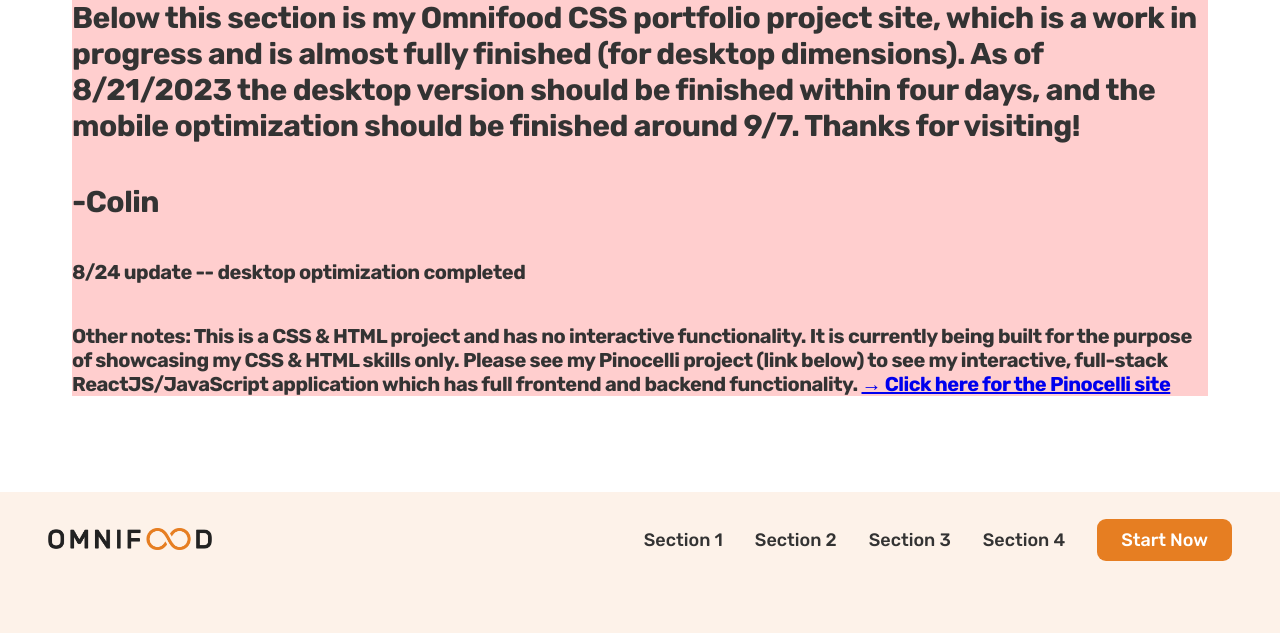
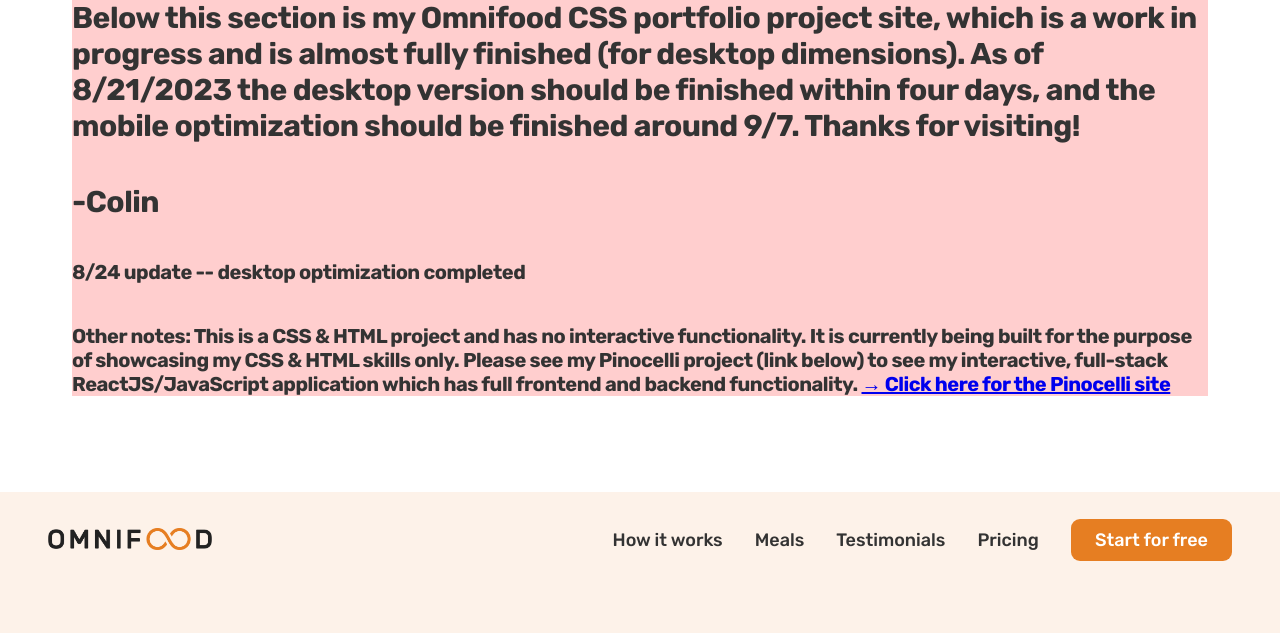
Before and after one commit to colin-macrae/Omnifood-Desktop--working-230727-, a plain HTML site: page index.html in a window 1280 px wide. Shown: the top 633 px of the page. Drawn offline with nearby package versions, Linux system fonts and the light colour scheme.

Commit message:
navbar fix

```diff
--- a/index.html
+++ b/index.html
@@ -38,11 +38,11 @@
       </a>
       <nav class="main-nav">
         <ul class="main-nav-list">
-          <li><a class="main-nav-link" href="#">Section 1</a></li>
-          <li><a class="main-nav-link" href="#">Section 2</a></li>
-          <li><a class="main-nav-link" href="#">Section 3</a></li>
-          <li><a class="main-nav-link" href="#">Section 4</a></li>
-          <li><a class="main-nav-link nav-cta" href="#">Start Now</a></li>
+          <li><a class="main-nav-link" href="#">How it works</a></li>
+          <li><a class="main-nav-link" href="#">Meals</a></li>
+          <li><a class="main-nav-link" href="#">Testimonials</a></li>
+          <li><a class="main-nav-link" href="#">Pricing</a></li>
+          <li><a class="main-nav-link nav-cta" href="#">Start for free</a></li>
         </ul>
       </nav>
     </header>
```
